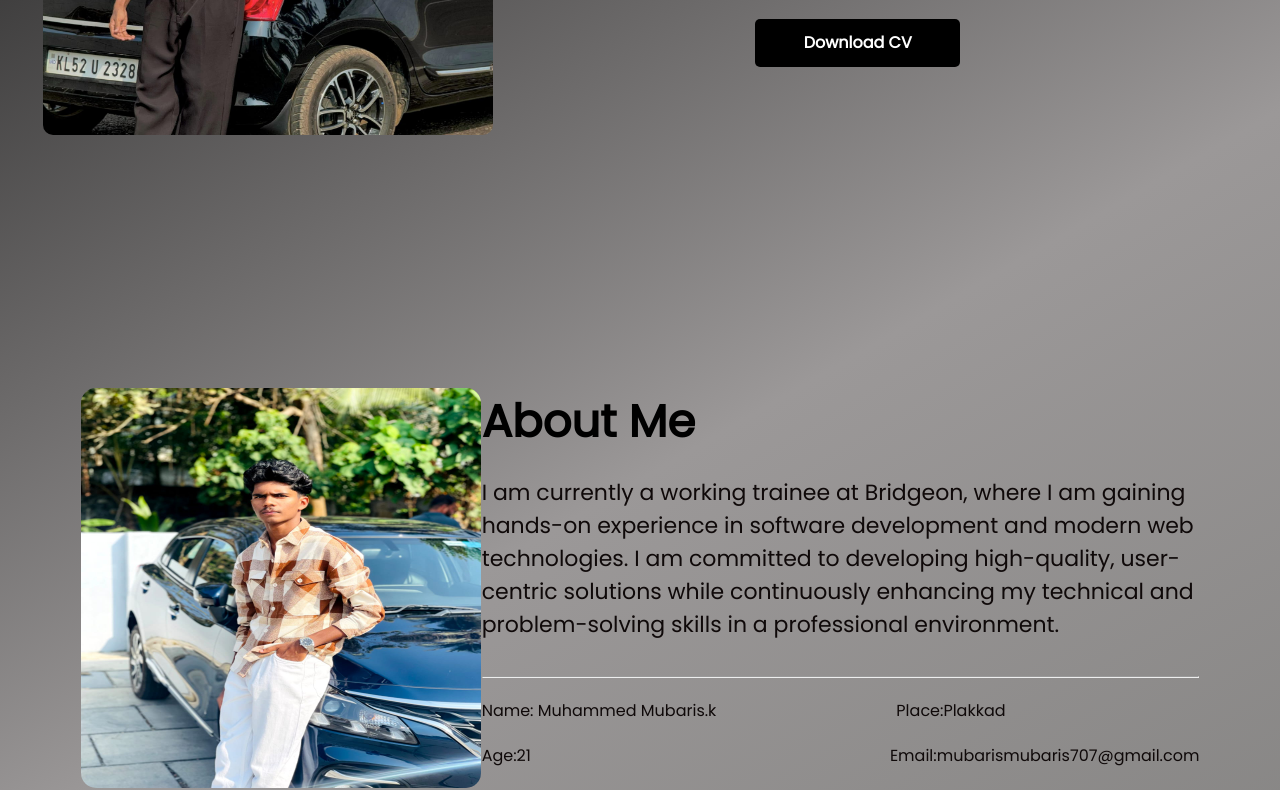
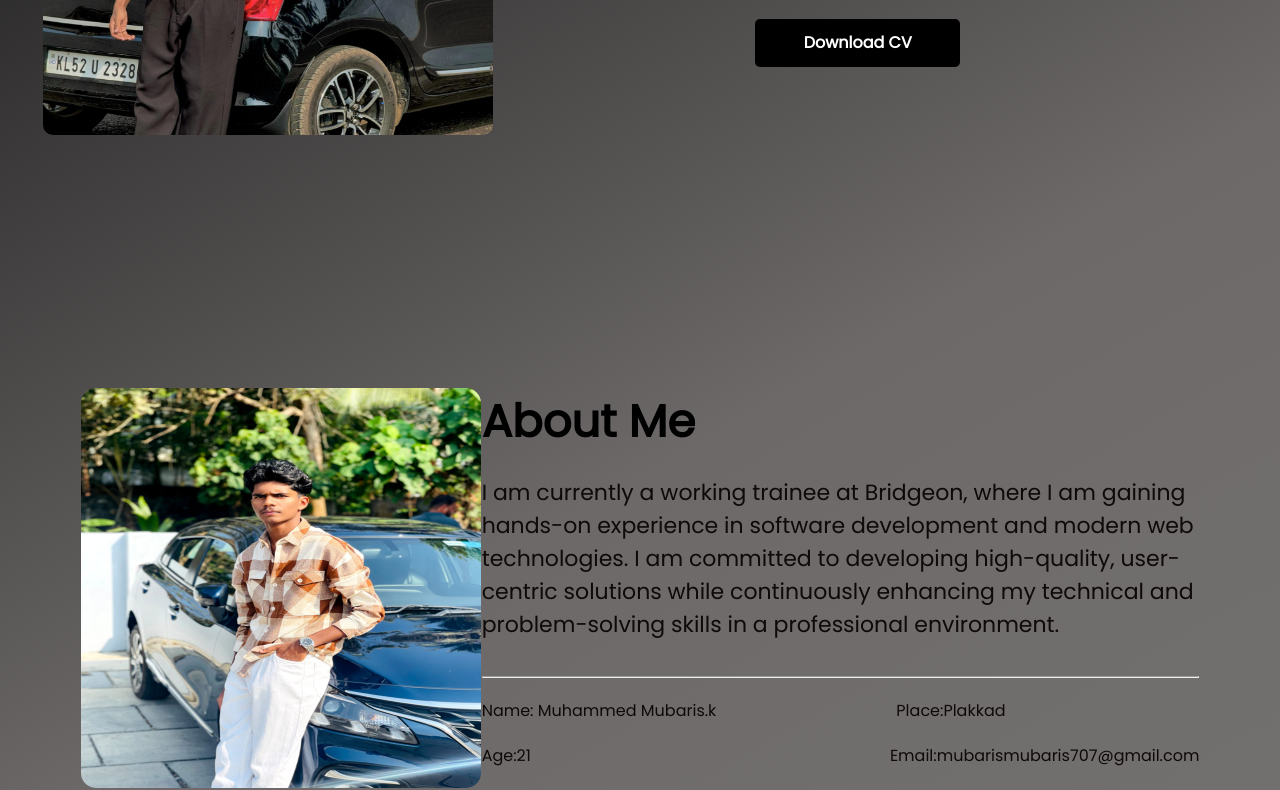
Before and after one commit to mubaris070/portfolio, a plain HTML site: page index.html in a window 1280 px wide. Shown: the part 492-1282 px from the top of the page. Drawn offline with nearby package versions, Linux system fonts and the light colour scheme.

Commit message:
Add files via upload

```diff
--- a/portfolio1.css
+++ b/portfolio1.css
@@ -13,7 +13,7 @@ body{
     width: 100%;
     /* height: 100vh; */
     /* overflow: hidden; */
-   background: linear-gradient(-30deg, #080a0a, #777775,rgb(155, 152, 152), #0c0c0c);
+   background: linear-gradient(-30deg, #080a0a, #777775,rgb(109, 105, 105), #0c0c0c);
 
 }
 
```
